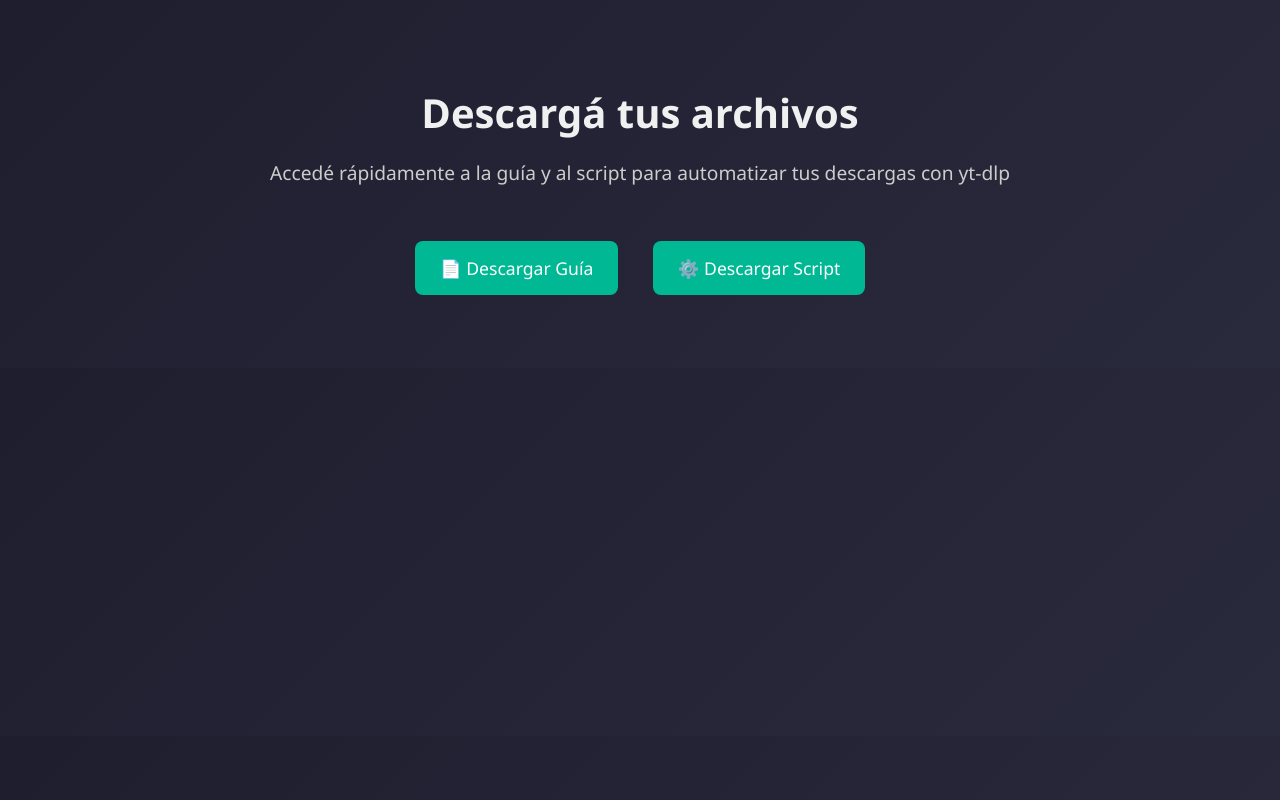
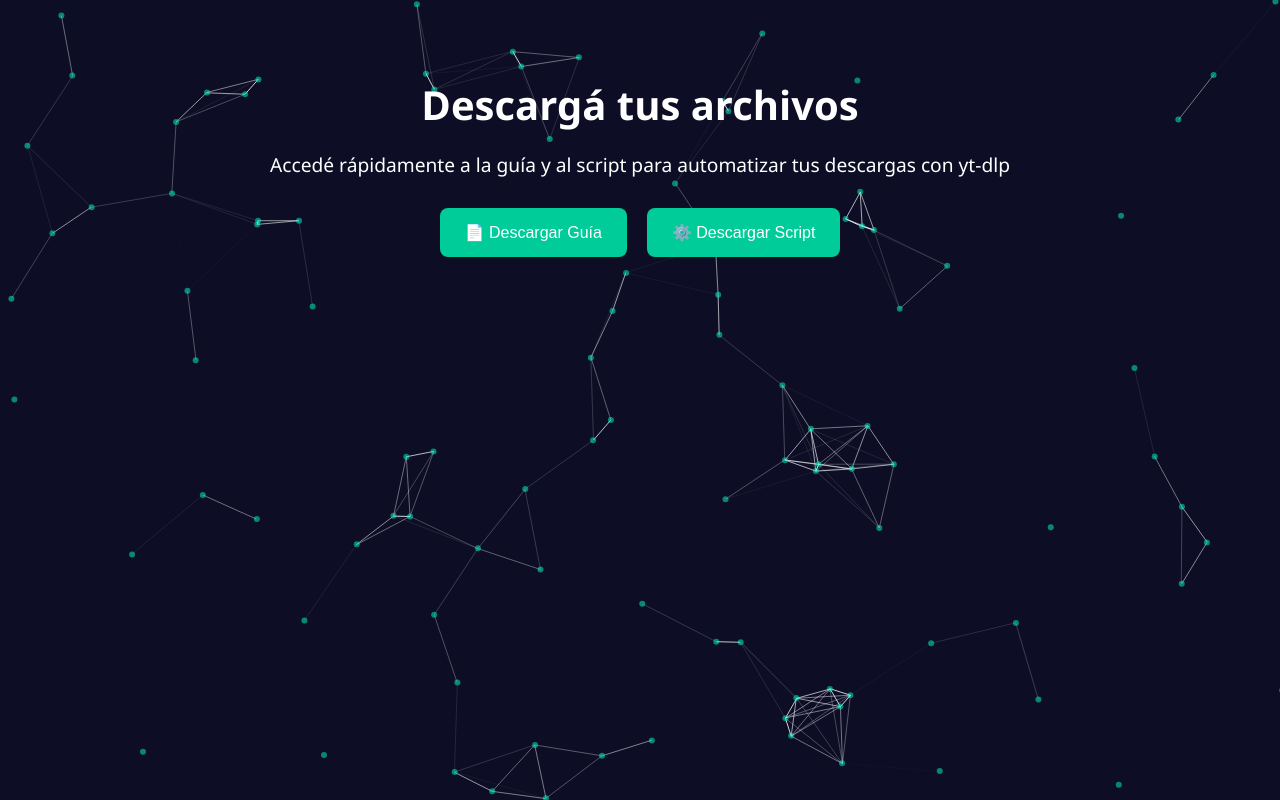
Before and after one commit to Juantech-create/YTDescargador, a plain HTML site: page index.html in a window 1280 px wide. Drawn offline with nearby package versions, Linux system fonts and the light colour scheme.

Commit message:
Update index.html

```diff
--- a/index.html
+++ b/index.html
@@ -1,48 +1,100 @@
-
 <!DOCTYPE html>
 <html lang="es">
 <head>
   <meta charset="UTF-8">
+  <meta name="viewport" content="width=device-width, initial-scale=1.0">
   <title>Descarga YT-DLP Tool</title>
+
+  <!-- Estilos -->
+  <link rel="stylesheet" href="https://cdnjs.cloudflare.com/ajax/libs/animate.css/4.1.1/animate.min.css"/>
   <style>
     body {
+      margin: 0;
       font-family: 'Segoe UI', Tahoma, Geneva, Verdana, sans-serif;
-            background: linear-gradient(135deg, #1e1e2f, #2a2a3d);
-            color: #f0f0f0;
+      background: #0d0d26;
+      color: white;
       text-align: center;
-            padding: 50px;
+      padding: 50px 20px;
+      overflow-x: hidden;
     }
+
     h1 {
-            font-size: 2.5em;
+      font-size: 2.5rem;
       margin-bottom: 10px;
     }
+
     p {
-            font-size: 1.2em;
-            margin-bottom: 40px;
-            color: #ccc;
+      font-size: 1.2rem;
+      margin-bottom: 30px;
     }
-        .btn {
-            background-color: #00b894;
+
+    .botones {
+      display: flex;
+      justify-content: center;
+      gap: 20px;
+      flex-wrap: wrap;
+    }
+
+    button {
+      background: #00cc99;
+      border: none;
+      padding: 15px 25px;
+      border-radius: 8px;
+      font-size: 1rem;
       color: white;
-            padding: 15px 25px;
-            margin: 15px;
-            border: none;
-            border-radius: 8px;
-            font-size: 1.1em;
       cursor: pointer;
-            transition: background-color 0.3s ease;
-            text-decoration: none;
-            display: inline-block;
+      transition: transform 0.2s ease;
     }
-        .btn:hover {
-            background-color: #019874;
+
+    button:hover {
+      transform: scale(1.1);
+    }
+
+    /* Fondo de partículas */
+    #particles-js {
+      position: fixed;
+      top: 0;
+      left: 0;
+      width: 100%;
+      height: 100%;
+      z-index: -1;
     }
   </style>
 </head>
 <body>
-    <h1>Descargá tus archivos</h1>
-    <p>Accedé rápidamente a la guía y al script para automatizar tus descargas con yt-dlp</p>
-    <a class="btn" href="guia_tutorial.txt" download>📄 Descargar Guía</a>
-    <a class="btn" href="descargar_video.bat" download>⚙️ Descargar Script</a>
+  <!-- Fondo animado -->
+  <div id="particles-js"></div>
+
+  <!-- Contenido principal -->
+  <div class="contenido-principal">
+    <h1 class="animate__animated animate__fadeInDown">Descargá tus archivos</h1>
+    <p class="animate__animated animate__fadeIn animate__delay-1s">
+      Accedé rápidamente a la guía y al script para automatizar tus descargas con yt-dlp
+    </p>
+    <div class="botones animate__animated animate__fadeInUp animate__delay-2s">
+      <a href="https://raw.githubusercontent.com/Juantech-create/YTDescargador/refs/heads/main/Guia%20paso%20a%20paso.txt" download><button>📄 Descargar Guía</button></a>
+      <a href="https://raw.githubusercontent.com/Juantech-create/YTDescargador/refs/heads/main/Descargar_Videos.bat" download><button>⚙️ Descargar Script</button></a>
+    </div>
+  </div>
+
+  <!-- Script de partículas -->
+  <script src="https://cdn.jsdelivr.net/npm/particles.js@2.0.0/particles.min.js"></script>
+  <script>
+    particlesJS('particles-js', {
+      "particles": {
+        "number": { "value": 80 },
+        "color": { "value": "#00ffcc" },
+        "shape": { "type": "circle" },
+        "opacity": { "value": 0.5 },
+        "size": { "value": 3 },
+        "move": { "enable": true, "speed": 2 }
+      },
+      "interactivity": {
+        "events": {
+          "onhover": { "enable": true, "mode": "repulse" }
+        }
+      }
+    });
+  </script>
 </body>
 </html>
```
Lines whose indentation alone changed are shown as unchanged.
